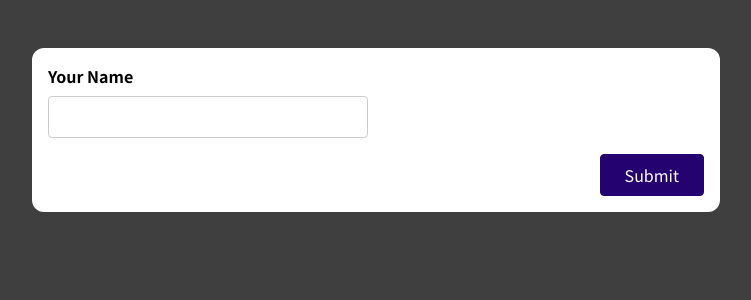
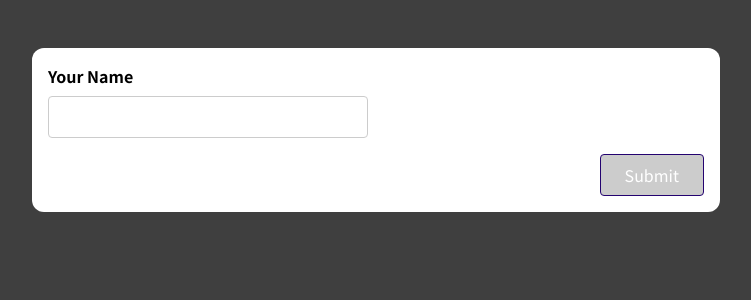
Before and after one commit to HennadiiZ/16-forms-react, a React (Create React App) app: page / in a window 1280 px wide. Shown: the top 300 px of the page, without its empty margins (264-1015 px from the left). Built offline with nearby package versions, Linux system fonts and the light colour scheme.

Commit message:
206 Managing The Overall Form Validity

```diff
--- a/src/components/SimpleInput.js
+++ b/src/components/SimpleInput.js
@@ -1,11 +1,27 @@
-import { useState } from 'react';
+import { useState, useEffect } from 'react';
 
 const SimpleInput = (props) => {
   const [enteredName, setEnteredName] = useState('');
   const [enteredNameTouched, setEnteredNameTouched] = useState(false);
+  // const [formIsValid, setFormIsValid] = useState(false);
 
   const enteredNameIsValid = enteredName.trim() !== '';
   const nameInputIsInvalid = !enteredNameIsValid && enteredNameTouched;
+
+  // useEffect(() => {
+  //   if (enteredNameIsValid) {
+  //     setFormIsValid(true);
+  //   } else {
+  //     setFormIsValid(false);
+  //   }
+  // }, [enteredNameIsValid]);
+  let formIsValid = false;
+
+    if (enteredNameIsValid) {
+      formIsValid = true;
+    } else {
+      formIsValid = false;
+    }
 
   const nameInputChangeHandler = event => {
     setEnteredName(event.target.value);
@@ -46,7 +62,7 @@
         {nameInputIsInvalid && <p className='error-text'>Name must not be empty.</p>}
       </div>
       <div className="form-actions">
-        <button>Submit</button>
+        <button disabled={!formIsValid}>Submit</button>
       </div>
     </form>
   );
--- a/src/index.css
+++ b/src/index.css
@@ -79,6 +79,13 @@
   border-color: #33059e;
 }
 
+button:disabled,
+button:disabled:hover,
+button:disabled:active {
+  background: #ccc;
+  cursor: not-allowed;
+}
+
 .form-actions {
   text-align: right;
 }
--- a/src/index.js
+++ b/src/index.js
@@ -17,3 +17,5 @@
 // 204 React To Lost Focus
 
 // 205 Refactoring & Deriving States
+
+// 206 Managing The Overall Form Validity
```
Also changed, not shown: 1 other file (tests, documents, lock files or other folders).
